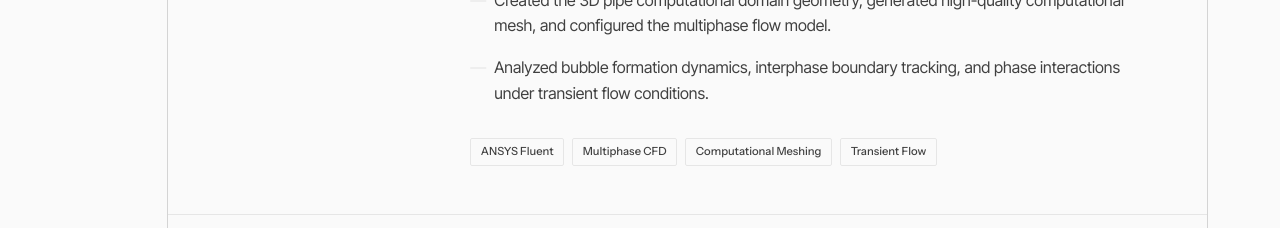
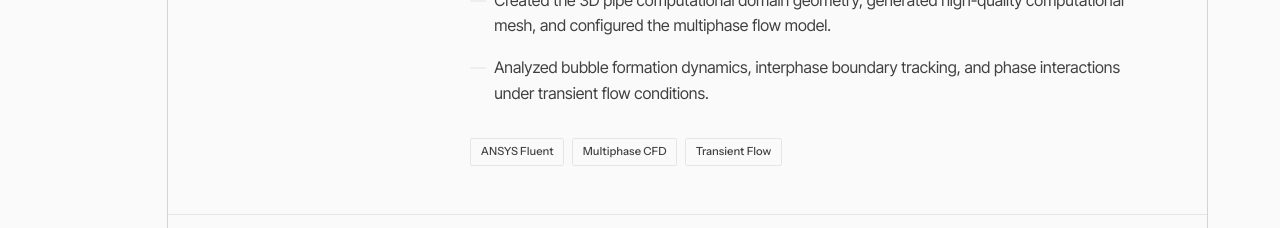
Before and after one commit to asrithreddy755/hemanth-portfolio, a Next.js app: page / in a window 1280 px wide. Shown: the part 3260-3488 px from the top of the page. Built offline with nearby package versions, Linux system fonts and the light colour scheme.

Commit message:
version 3

```diff
--- a/src/components/Experience.tsx
+++ b/src/components/Experience.tsx
@@ -66,7 +66,7 @@ export default function Experience() {
                 <div className="exp-tags">
                   <span className="tech-tag">ANSYS Fluent</span>
                   <span className="tech-tag">Multiphase CFD</span>
-                  <span className="tech-tag">Computational Meshing</span>
+
                   <span className="tech-tag">Transient Flow</span>
                 </div>
               </div>
--- a/src/components/MentorSection.tsx
+++ b/src/components/MentorSection.tsx
@@ -9,8 +9,12 @@ const oilImages = [
     caption: "Full prototype assembly – active oil-leakage detection unit",
   },
   {
-    url: "/oil-leakage detection prototype/1.jpeg",
-    caption: "Close-up of sensor integration and wiring on the prototype board",
+    url: "/project1.jpg",
+    caption: "Additional mentor project image 1",
+  },
+  {
+    url: "/project2.jpg",
+    caption: "Additional mentor project image 2",
   },
 ];
 
--- a/src/components/Modals.tsx
+++ b/src/components/Modals.tsx
@@ -238,7 +238,7 @@ export default function Modals({ activeModal, onClose, showToast }: ModalsProps)
             <div style={{ display: "flex", gap: "0.5rem", flexWrap: "wrap", marginBottom: "1.5rem" }}>
               <span className="tech-tag">ANSYS Fluent</span>
               <span className="tech-tag">Multiphase CFD</span>
-              <span className="tech-tag">Computational Meshing</span>
+
               <span className="tech-tag">SRM University AP</span>
               <span className="tech-tag">Stipend: ₹8,000</span>
             </div>
--- a/src/components/Skills.tsx
+++ b/src/components/Skills.tsx
@@ -13,7 +13,7 @@ export default function Skills() {
     {
       index: "02",
       title: "Simulation & Analysis",
-      skills: ["ANSYS Fluent (CFD)", "Multiphase Flow Modeling", "Computational Meshing", "Transient Flow Analysis"],
+      skills: ["ANSYS Fluent (CFD)", "Multiphase Flow Modeling", "Transient Flow Analysis"],
     },
     {
       index: "03",
@@ -23,7 +23,7 @@ export default function Skills() {
     {
       index: "04",
       title: "Languages",
-      skills: ["Telugu (Native)", "English (Professional)", "Hindi (Working)", "German (Basic)"],
+      skills: ["Telugu (Native)", "English", "Hindi (Basic)", "German (Basic)"],
     },
     {
       index: "05",
```
Also changed, not shown: public/project1.jpg (added), public/project2.jpg (added).
